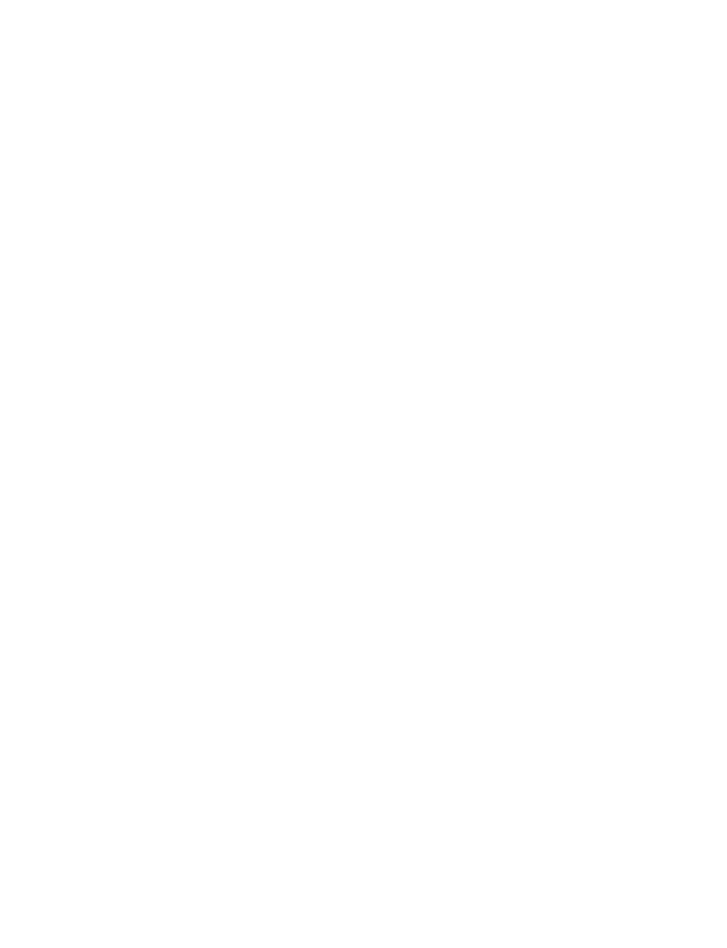
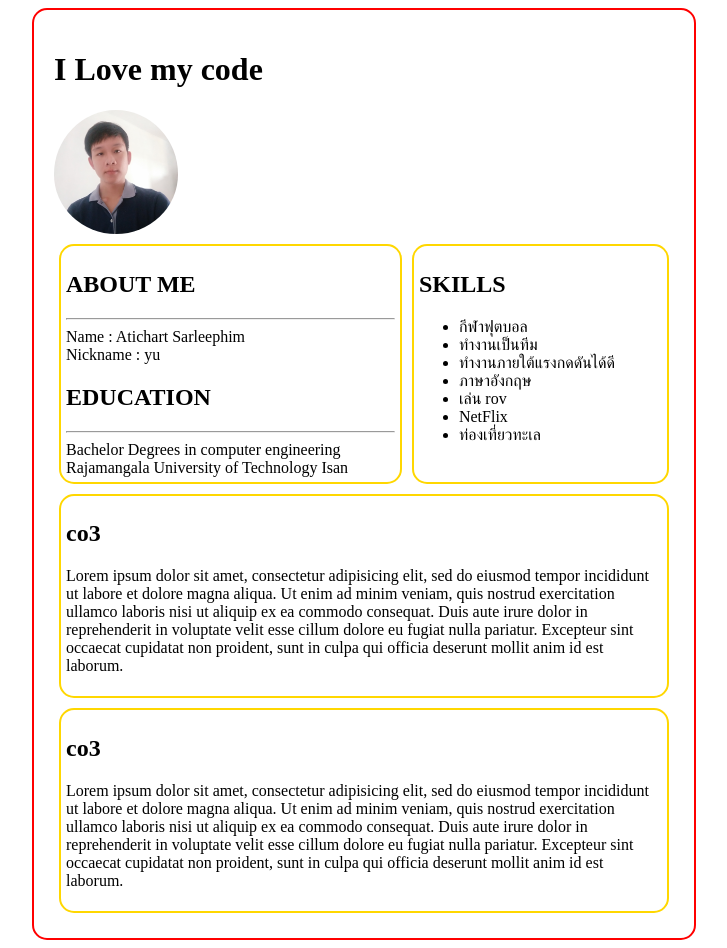
Before and after one commit to AtichartSar/project, a plain HTML site: page index.html in a window 1280 px wide. Shown: the whole page, without its empty margins (276-1003 px from the left). Before the commit the page ends 800 px from the top, so only its background shows below. Drawn offline with Linux system fonts and the light colour scheme.

Commit message:
first commit

```diff
--- a/index.html
+++ b/index.html
@@ -1,12 +1,69 @@
 <!DOCTYPE html>
-<html lang="en">
+<html>
+
 <head>
-    <meta charset="UTF-8">
-    <meta name="viewport" content="width=device-width, initial-scale=1.0">
-    <meta http-equiv="X-UA-Compatible" content="ie=edge">
-    <title>Documentssssss</title>
+    <title>Resume </title>
+    <link rel="stylesheet"  href="style.css">
 </head>
+
 <body>
 
+    <div class="container">
+        <h1>I <span>Love my</span> code</h1>
+        <div class="columns">
+            <img src="/img/IMG_25610722_103811.jpg" style="max-width: 20%; border-radius: 100%; padding-bottom: 5px;" alt="">
+        </div>
+
+
+        <div class="columns">
+
+            <div class="col1">
+                <h2>ABOUT ME</h2>
+                <hr>
+                Name : <label for="">Atichart Sarleephim</label> <br>
+                Nickname : <label for="">yu</label>              <br>
+
+                <h2>EDUCATION</h2>
+                <hr>
+                Bachelor Degrees in computer engineering <br>
+                Rajamangala University of Technology Isan
+
+            </div>
+            <div class="col2">
+                <h2>SKILLS</h2>
+                <ul>
+                    <li>กีฬาฟุตบอล</li>
+                    <li>ทำงานเป็นทีม</li>
+                    <li>ทำงานภายใต้แรงกดดันได้ดี</li>
+                    <li>ภาษาอังกฤษ</li>
+                    <li>เล่น rov</li>
+                    <li>NetFlix</li>
+                    <li>ท่องเที่ยวทะเล</li>
+                </ul>
+            </div>
+
+
+        </div>
+
+        <div class="columns ">
+            <div class="col3">
+                <h2>co3</h2>
+                <p>Lorem ipsum dolor sit amet, consectetur adipisicing elit, sed do eiusmod tempor incididunt ut labore et dolore magna aliqua. Ut enim ad minim veniam, quis nostrud exercitation ullamco laboris nisi ut aliquip ex ea commodo consequat. Duis aute irure dolor in reprehenderit in voluptate velit esse cillum dolore eu fugiat nulla pariatur. Excepteur sint occaecat cupidatat non proident, sunt in culpa qui officia deserunt mollit anim id est laborum.</p>
+            </div>
+        </div>
+
+        <div class="columns ">
+            <div class="col4">
+                <h2>co3</h2>
+                <p>Lorem ipsum dolor sit amet, consectetur adipisicing elit, sed do eiusmod tempor incididunt ut labore et dolore magna aliqua. Ut enim ad minim veniam, quis nostrud exercitation ullamco laboris nisi ut aliquip ex ea commodo consequat. Duis aute irure dolor in reprehenderit in voluptate velit esse cillum dolore eu fugiat nulla pariatur. Excepteur sint occaecat cupidatat non proident, sunt in culpa qui officia deserunt mollit anim id est laborum.</p>
+            </div>
+
+        </div>
+
+
+    </div>
+
+
 </body>
+
 </html>
--- /dev/null
+++ b/style.css
@@ -0,0 +1,30 @@
+
+  .columns{
+    display: flex;
+
+  }
+
+
+  .container{
+    width: 620px;
+    margin: 0 auto;
+    border: 2px solid red;
+    padding: 20px;
+    border-radius: 15px;
+
+  }
+.col1,.col2{
+    border: 2px solid gold;
+    border-radius: 15px;
+    margin: 5px;
+    padding: 5px;
+    flex-grow: 2;
+}
+
+.col3,.col4{
+    border: 2px solid gold;
+    border-radius: 15px;
+    margin: 5px;
+    padding: 5px;
+    flex-grow: 2;
+}
```
Also changed, not shown: img/IMG_25610722_103811.jpg (added).
